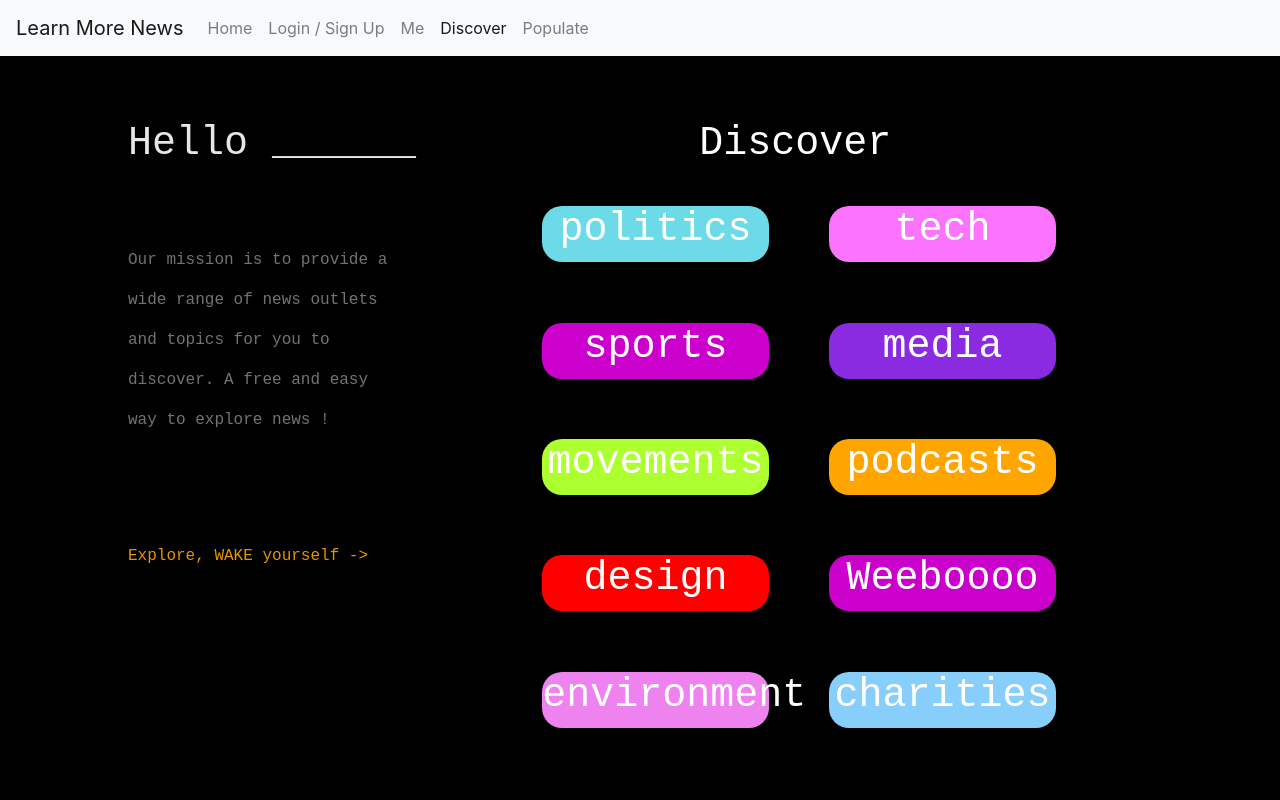
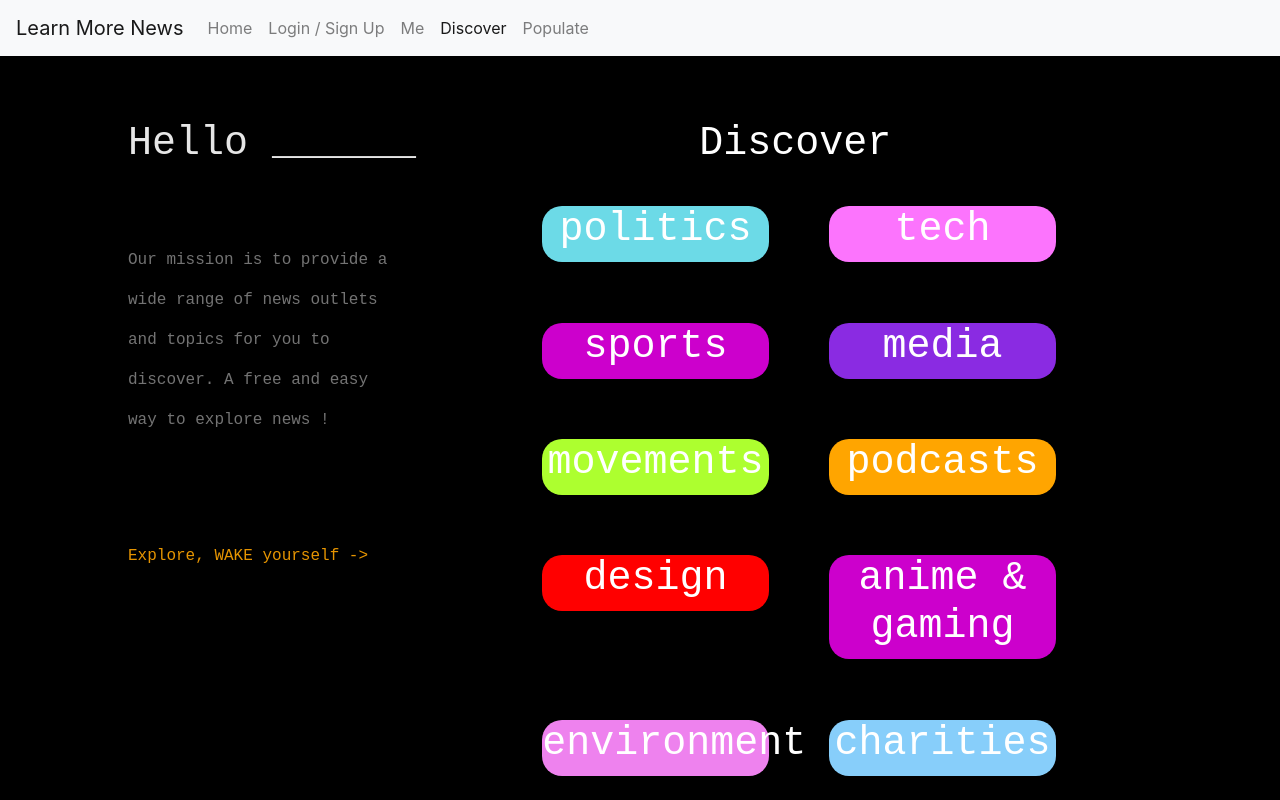
Before and after one commit to viaduct12/project-3, a React (Create React App) app in the folder lmn/: page /discover in a window 1280 px wide. Built offline with nearby package versions, Linux system fonts and the light colour scheme.

Commit message:
changed weboo to anime and gaming

```diff
--- a/lmn/src/pages/Discover/index.js
+++ b/lmn/src/pages/Discover/index.js
@@ -76,7 +76,7 @@ class Discover extends React.Component {
                 </div>
 
                 <div class="column" id="row4R">
-                    <h1>Weeboooo</h1>
+                    <h1>anime & gaming</h1>
                 </div>
             </div>
             {/* -------------------ROW 4---------------- */}
--- a/lmn/src/pages/Me/index.js
+++ b/lmn/src/pages/Me/index.js
@@ -51,7 +51,7 @@ class Me extends React.Component {
                 </div>
 
                 <div class="column" id="row2R">
-                    <h1>weeAbooo</h1>
+                    <h1>anime & gaming</h1>
                 </div>
             </div>
             {/* -------------------ROW 2---------------- */}
--- a/lmn/src/pages/Populate/index.js
+++ b/lmn/src/pages/Populate/index.js
@@ -67,15 +67,15 @@ class Populate extends Component {
 
     render() {
         return (
-            <div id="containerOfpopulatedPage">
+            <div id="containerOfpopulatedPage" className="container">
             <h1 id="titleDiscover">Discover</h1>
 
 
             {/* -------------------ROW 1---------------- */}
-            <div id="containerPopulated">
+            {/* <div id="containerPopulated"> */}
                 <div className="column" id="containerYoutube">
                     <h1>youtube</h1>
-                    <Searchbar handleFormSubmit={this.handleSubmit}/>
+                    <Searchbar handleFormSubmit= {this.handleSubmit} />
                     <div className="ui grid">
                         <div className="ui row">
                             <div className="eleven wide column">
@@ -129,7 +129,7 @@ class Populate extends Component {
                     <br/>
                 </div>
 
-            </div>
+            {/* </div> */}
             {/* -------------------ROW 1---------------- */}
 
 
--- a/lmn/src/pages/Populate/style.css
+++ b/lmn/src/pages/Populate/style.css
@@ -26,6 +26,7 @@ body {
 }
 
 #containerYoutube {
+    /* position: relative; */
     border-radius: 20px;
     background-color: red;
     flex: 1;
@@ -37,6 +38,7 @@ body {
 }
 
 #containerNews {
+    /* position: relative; */
     border-radius: 20px;
     background-color:#6CDAE7;
     flex: 0 0 65%;
@@ -46,9 +48,11 @@ body {
     margin-left: 80%;
     margin-top: -20%;
     float: left;
+    text-align: center;
 }
 
 #containerPodcast {
+    /* position: relative; */
     border-radius: 20px;
     background-color: #FC74FD;
     flex: 1;
@@ -57,4 +61,5 @@ body {
     margin-top: 20%;
     float: left;
     width: 30%;
+    text-align: center;
 }
```
